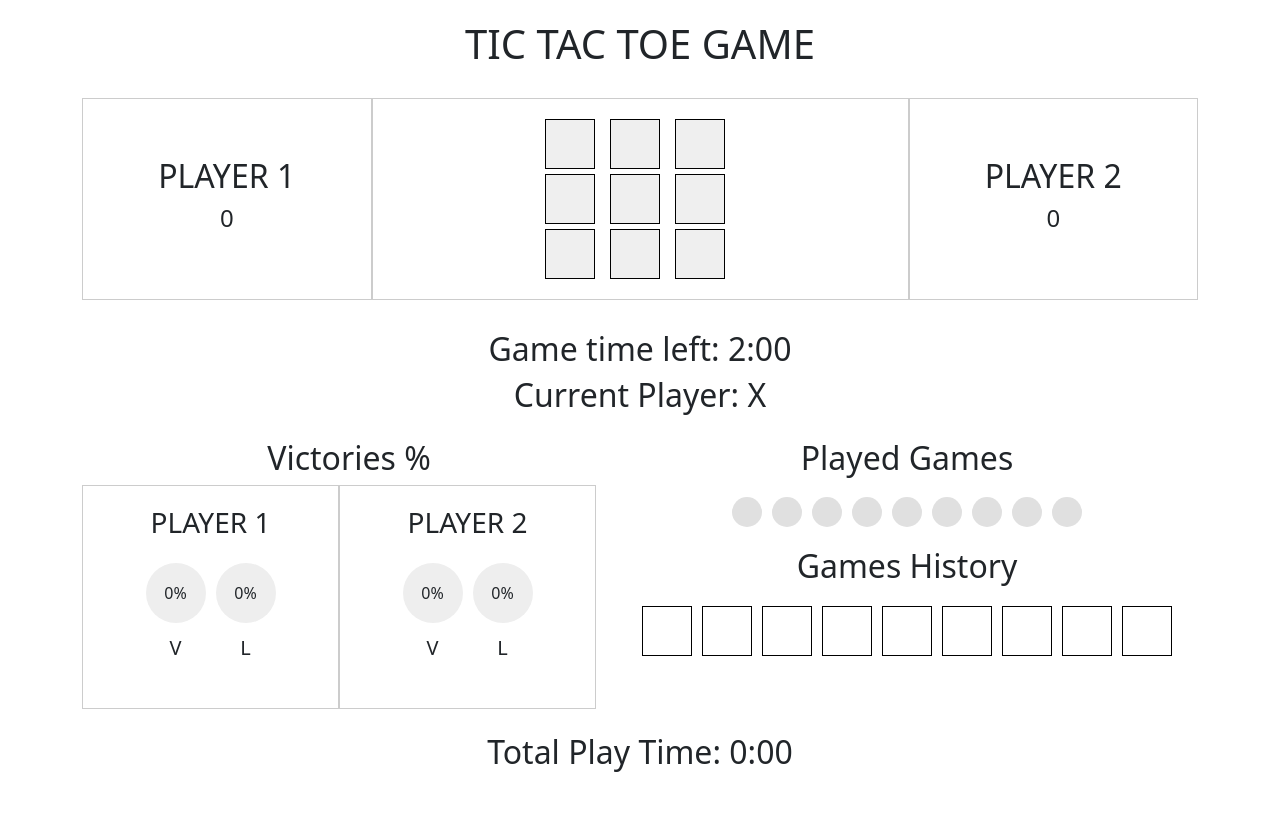
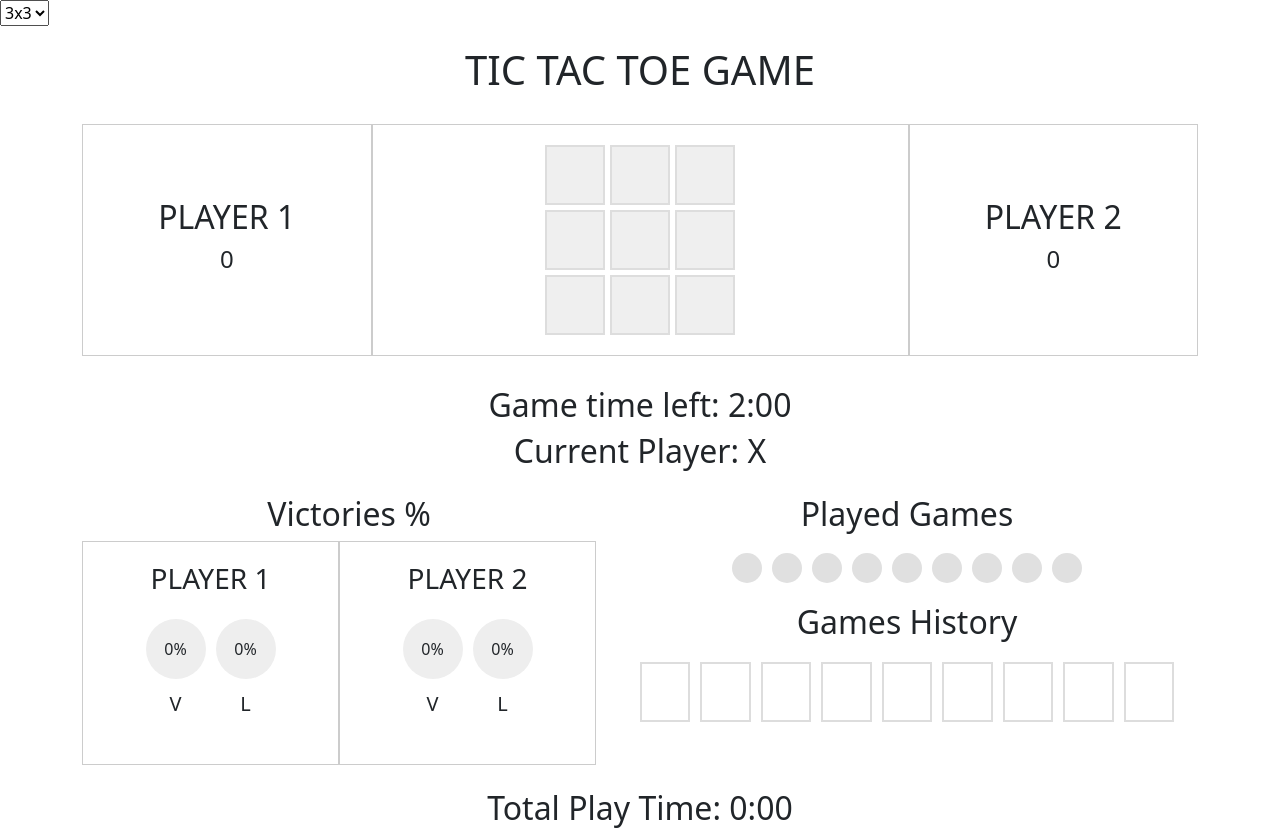
Before and after one commit to perigord-repos/frontend-challenge, a React (Create React App) app in the folder tic-tac-toe-challenge/: page / in a window 1280 px wide. Before the commit the page ends 800 px from the top, so only its background shows below. Built offline with nearby package versions, Linux system fonts and the light colour scheme.

Commit message:
new grid

```diff
--- a/tic-tac-toe-challenge/src/App.css
+++ b/tic-tac-toe-challenge/src/App.css
@@ -1,10 +1,12 @@
+/* Board Styles */
 .board {
   display: grid;
-  grid-template-columns: repeat(3, 60px);
+  grid-template-columns: repeat(var(--grid-size), 60px); /* Assuming 60px for each square, adjust as needed */
   gap: 5px;
-  display: inline-grid;
+  justify-content: center;
 }
 
+/* Square Styles */
 .square {
   width: 60px;
   height: 60px;
@@ -17,32 +19,19 @@
   transition: background-color 0.3s;
 }
 
-.square img {
-  max-width: 80%;
-  max-height: 80%;
-  display: block;
-  margin: 0 auto;
-}
-
-
 .square:hover {
   background-color: #f2f2f2;
 }
 
-.square.X,
-.square.O {
+.square img {
+  max-width: 80%;
+  max-height: 80%;
+  margin: 0 auto;
+}
+
+.square.X, .square.O {
   cursor: default;
   color: #333;
-}
-
-.game-info {
-  text-align: center;
-  margin: 20px 0;
-}
-
-.game-info h2,
-.game-info h3 {
-  margin: 10px 0;
 }
 
 .winning-square {
@@ -51,6 +40,17 @@
   color: #fff;
 }
 
+/* Game Info Styles */
+.game-info {
+  text-align: center;
+  margin: 20px 0;
+}
+
+.game-info h2, .game-info h3 {
+  margin: 10px 0;
+}
+
+/* Game Container and Header */
 .game-container {
   text-align: center;
 }
@@ -59,6 +59,7 @@ header {
   margin: 20px 0;
 }
 
+/* Player Board Styles */
 .players-board-container {
   display: flex;
   justify-content: space-between;
@@ -66,23 +67,28 @@ header {
   flex-direction: column;
 }
 
+.player, .game-board {
+  padding: 20px;
+  border: 1px solid #ccc;
+}
+
 .player {
   flex: 1;
-  padding: 20px;
-  border: 1px solid #ccc;
+  display: flex;
+  flex-direction: column;
+  align-items: center;
   justify-content: center;
 }
 
 .game-board {
   flex: 2;
-  padding: 20px;
-  border: 1px solid #ccc;
 }
 
 .timer-container {
   margin-top: 20px;
 }
 
+/* Stats Styles */
 .stats-and-right-container {
   display: flex;
   justify-content: space-between;
@@ -92,14 +98,25 @@ header {
 
 .player-stats {
   display: flex;
-  justify-content: flex-start;
   margin-right: 20px;
 }
 
-.player {
+.percentage-container {
   display: flex;
   flex-direction: column;
   align-items: center;
+  padding: 5px;
+}
+
+.label {
+  font-size: 20px;
+  margin-bottom: 20px;
+}
+
+.stats-group {
+  display: flex;
+  align-items: center;
+  justify-content: space-between;
 }
 
 .percentage-circle {
@@ -113,24 +130,7 @@ header {
   margin: 10px 0;
 }
 
-.label {
-  font-size: 20px;
-  margin-bottom: 20px;
-}
-
-.stats-group {
-  display: flex;
-  align-items: center;
-  justify-content: space-between;
-}
-
-.percentage-container {
-  display: flex;
-  flex-direction: column;
-  align-items: center;
-  padding: 5px;
-}
-
+/* Right Container */
 .right-container {
   width: 100%;
   display: flex;
@@ -139,8 +139,7 @@ header {
   gap: 30px;
 }
 
-.circles-container,
-.squares-container {
+.circles-container, .squares-container {
   display: flex;
   align-items: center;
   justify-content: center;
@@ -161,18 +160,7 @@ header {
 }
 
 .squares-container {
-  display: flex;
   gap: 10px;
-}
-
-.square {
-  width: 50px;
-  height: 50px;
-  border: 1px solid black;
-  display: flex;
-  align-items: center;
-  justify-content: center;
-  font-weight: bold;
 }
 
 .square.P1 {
--- a/tic-tac-toe-challenge/src/App.tsx
+++ b/tic-tac-toe-challenge/src/App.tsx
@@ -7,6 +7,7 @@ import Player from './Player';
 import { formatTime } from './utils'
 import StatsLeft from './StatsLeft';
 import StatsRight from './StatsRight';
+import GridSelector from './GridSelector';
 
 export const GameLayout: React.FC = () => {
   const {
@@ -26,6 +27,8 @@ export const GameLayout: React.FC = () => {
         <div className="players-board-container d-flex flex-md-row">
           <Player label="PLAYER 1" wins={xWins} className="order-1"/>
           <div className="game-board order-0 order-md-1">
+
+
             <Board />
           </div>
           <Player label="PLAYER 2" wins={oWins} className="order-2"/>
@@ -54,6 +57,7 @@ export const GameLayout: React.FC = () => {
 const App: React.FC = () => {
   return (
     <GameProvider>
+      <GridSelector />
       <GameLayout />
     </GameProvider>
   );
--- a/tic-tac-toe-challenge/src/Board.tsx
+++ b/tic-tac-toe-challenge/src/Board.tsx
@@ -25,7 +25,8 @@ const Board: React.FC = () => {
     setTotalPlayTime,
     setAllGamesFinished,
     setIsDraw,
-    isDraw
+    isDraw,
+    gridSize
   } = useGame();
 
   useEffect(() => {
@@ -103,14 +104,11 @@ const Board: React.FC = () => {
     }, [board, currentPlayer, hasStarted, winner]);
 
   return (
-    <div className="board">
-      {board.map((value, index) => (
-        <Square
-          key={index}
-          value={board[index] as 'X' | 'O' | null}
-          onClick={() => handleSquareClick(index)}
-          isWinningSquare={winningCombination?.includes(index) || false}
-        />
+    <div className="board" style={{ "--grid-size": gridSize } as React.CSSProperties}>
+      {[...Array(gridSize * gridSize)].map((_, idx) => (
+          <Square key={idx} index={idx}  value={board[idx] as 'X' | 'O' | null}
+          onClick={() => handleSquareClick(idx)}
+          isWinningSquare={winningCombination?.includes(idx) || false} />
       ))}
     </div>
   );
--- a/tic-tac-toe-challenge/src/GameContext.tsx
+++ b/tic-tac-toe-challenge/src/GameContext.tsx
@@ -9,6 +9,8 @@ const initialState = {
   totalGames: 0,
   isDraw: false,
 };
+
+const initialSquaresValue = Array(81).fill(null);
 
 export const useGame = () => {
   const context = useContext(GameContext);
@@ -31,6 +33,8 @@ export const GameProvider: React.FC<IGameProviderProps> = ({ children }) => {
   const [hasStarted, setHasStarted] = useState<boolean>(false);
   const [totalPlayTime, setTotalPlayTime] = useState<number>(0);
   const [allGamesFinished, setAllGamesFinished] = useState<boolean>(false);
+  const [gridSize, setGridSize] = useState(3);
+  const [squares, setSquares] = useState(initialSquaresValue); // replace with actual type and initial value
 
   function incrementXWins() {
     setXWins(prevXWins => prevXWins + 1);
@@ -62,7 +66,7 @@ export const GameProvider: React.FC<IGameProviderProps> = ({ children }) => {
       winningCombination, setWinningCombination, timeLeft, setTimeLeft,
       hasStarted, setHasStarted, totalPlayTime, setTotalPlayTime,
       allGamesFinished, setAllGamesFinished, incrementXWins, incrementOWins,
-      initialState, isDraw, setIsDraw
+      initialState, isDraw, setIsDraw, gridSize, setGridSize, squares, setSquares
     }}>
       {children}
     </GameContext.Provider>
--- /dev/null
+++ b/tic-tac-toe-challenge/src/GamesHistory.tsx
@@ -0,0 +1,28 @@
+import React from 'react';
+import { GamesHistoryProps } from './types'
+
+const GamesHistory: React.FC<GamesHistoryProps> = ({ totalGames, xWins, oWins }) => {
+  const gamesPlayed = xWins + oWins;
+
+  return (
+    <div className="games-history">
+      <h2>Games History</h2>
+      <div className="squares-container">
+        {[...Array(totalGames)].map((_, idx) => {
+          let content = "";
+          if (idx < xWins)
+            content = "P1";
+          else if (idx < gamesPlayed)
+            content = "P2";
+          return (
+            <div key={idx} className="square">
+              {content}
+            </div>
+          );
+        })}
+      </div>
+    </div>
+  );
+};
+
+export default GamesHistory;
--- /dev/null
+++ b/tic-tac-toe-challenge/src/GridSelector.tsx
@@ -0,0 +1,16 @@
+import React from "react";
+import { useGame } from "./GameContext";
+
+function GridSelector() {
+  const { setGridSize } = useGame();
+
+  return (
+      <select onChange={(e) => setGridSize(Number(e.target.value))}>
+          <option value="3">3x3</option>
+          <option value="6">6x6</option>
+          <option value="9">9x9</option>
+      </select>
+  );
+}
+
+export default GridSelector;
--- /dev/null
+++ b/tic-tac-toe-challenge/src/PlayedGames.tsx
@@ -0,0 +1,20 @@
+import React from 'react';
+import { PlayedGamesProps } from './types'
+
+const PlayedGames: React.FC<PlayedGamesProps> = ({ totalGames, gamesPlayed }) => {
+  return (
+    <div className="played-games">
+      <h2>Played Games</h2>
+      <div className="circles-container">
+        {[...Array(totalGames)].map((_, idx) => (
+          <div
+            key={idx}
+            className={`circle ${idx < gamesPlayed ? "filled" : ""}`}
+          ></div>
+        ))}
+      </div>
+    </div>
+  );
+};
+
+export default PlayedGames;
--- a/tic-tac-toe-challenge/src/Square.tsx
+++ b/tic-tac-toe-challenge/src/Square.tsx
@@ -11,6 +11,7 @@ interface SquareProps {
   value: 'X' | 'O' | null;
   onClick: () => void;
   isWinningSquare?: boolean;
+  index: number;
 }
 
 const Square: React.FC<SquareProps> = ({ value, onClick, isWinningSquare }) => {
--- a/tic-tac-toe-challenge/src/StatsRight.tsx
+++ b/tic-tac-toe-challenge/src/StatsRight.tsx
@@ -1,38 +1,18 @@
 import React from 'react';
 import { useGame } from './GameContext';
+import PlayedGames from './PlayedGames';
+import GamesHistory from './GamesHistory';
+
+const TOTAL_GAMES = 9;
 
 function StatsRight() {
-  const { xWins, oWins, } = useGame();
-  const gamesPlayed = xWins + oWins;
+  const { xWins, oWins } = useGame();
 
   return (
-    <><div className="played-games">
-      <h2>Played Games</h2>
-      <div className="circles-container">
-        {[...Array(9)].map((_, idx) => (
-          <div
-            key={idx}
-            className={`circle ${idx < gamesPlayed ? "filled" : ""}`}
-          ></div>
-        ))}
-      </div>
-    </div><div className="games-history">
-        <h2>Games History</h2>
-        <div className="squares-container">
-          {[...Array(9)].map((_, idx) => {
-            let content = "";
-            if (idx < xWins)
-              content = "P1";
-            else if (idx < gamesPlayed)
-              content = "P2";
-            return (
-              <div key={idx} className="square">
-                {content}
-              </div>
-            );
-          })}
-        </div>
-      </div></>
+    <>
+      <PlayedGames totalGames={TOTAL_GAMES} gamesPlayed={xWins + oWins} />
+      <GamesHistory totalGames={TOTAL_GAMES} xWins={xWins} oWins={oWins} />
+    </>
   );
 }
 
```
Also changed, not shown: tic-tac-toe-challenge/src/types.ts (+17 -1 lines).
